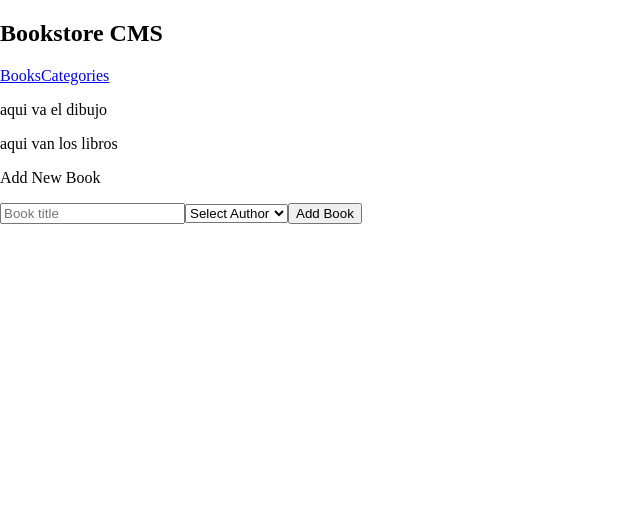
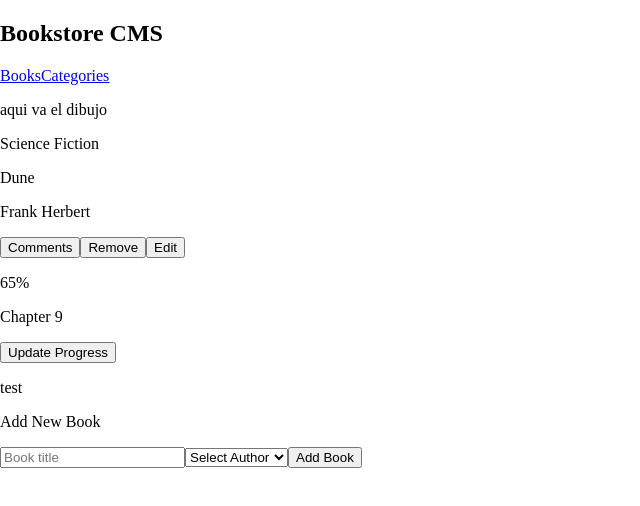
Before and after one commit to smunoz1988/bookstore-react, a React (Create React App) app: page /Books in a window 1280 px wide. Shown: the top 506 px of the page, without its empty margins (0-640 px from the left). Built offline with nearby package versions, Linux system fonts and the light colour scheme.

Commit message:
setup proptypes, add bookItem and book list components

```diff
--- a/package.json
+++ b/package.json
@@ -6,6 +6,7 @@
     "@testing-library/jest-dom": "^5.16.5",
     "@testing-library/react": "^13.4.0",
     "@testing-library/user-event": "^13.5.0",
+    "prop-types": "^15.8.1",
     "react": "^18.2.0",
     "react-dom": "^18.2.0",
     "react-router-dom": "^6.11.1",
--- a/src/components/BookItem.js
+++ b/src/components/BookItem.js
@@ -1,3 +1,36 @@
-const BookItem = () => {
+import PropTypes from 'prop-types';
 
-}
+const BookItem = (
+  {
+    category,
+    title,
+    author,
+    progress,
+    chapter,
+  },
+) => (
+  <>
+    <div>
+      <p>{category}</p>
+      <p>{title}</p>
+      <p>{author}</p>
+      <button type="button">Comments</button>
+      <button type="button">Remove</button>
+      <button type="button">Edit</button>
+      <p>{progress}</p>
+      <p>{chapter}</p>
+      <button type="button">Update Progress</button>
+    </div>
+  </>
+
+);
+
+BookItem.propTypes = {
+  category: PropTypes.string.isRequired,
+  title: PropTypes.string.isRequired,
+  author: PropTypes.string.isRequired,
+  chapter: PropTypes.string.isRequired,
+  progress: PropTypes.string.isRequired,
+};
+
+export default BookItem;
--- /dev/null
+++ b/src/components/BookList.js
@@ -0,0 +1,32 @@
+import BookItem from './BookItem';
+
+const RenderList = () => {
+  const list = [
+    {
+      category: 'Science Fiction',
+      title: 'Dune',
+      author: 'Frank Herbert',
+      progress: '65%',
+      chapter: 'Chapter 9',
+    },
+  ];
+
+  const {
+    category, title, author, progress, chapter,
+  } = list[0];
+
+  return (
+    <div>
+      <BookItem
+        category={category}
+        title={title}
+        author={author}
+        progress={progress}
+        chapter={chapter}
+      />
+      <p>test</p>
+    </div>
+  );
+};
+
+export default RenderList;
--- a/src/routes/Books.js
+++ b/src/routes/Books.js
@@ -1,9 +1,10 @@
 import NewBook from '../components/NewBookForm';
+import RenderList from '../components/BookList';
 
 const Books = () => (
   <>
     <div>
-      <p>aqui van los libros</p>
+      <RenderList />
     </div>
 
     <NewBook />
```
Also changed, not shown: 2 other files (tests, documents, lock files or other folders).
